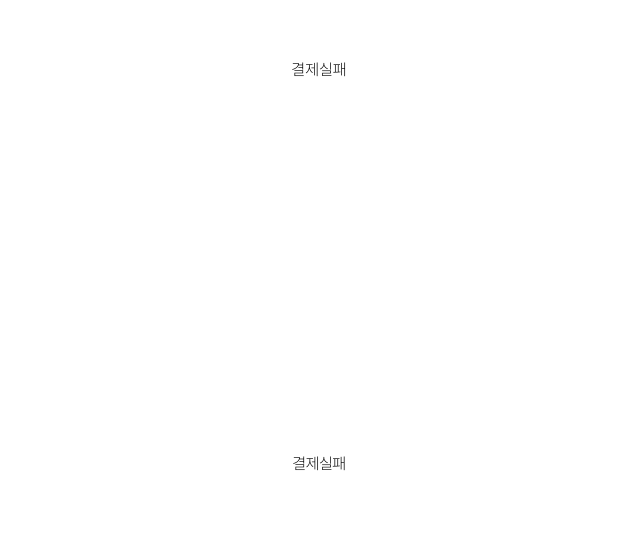
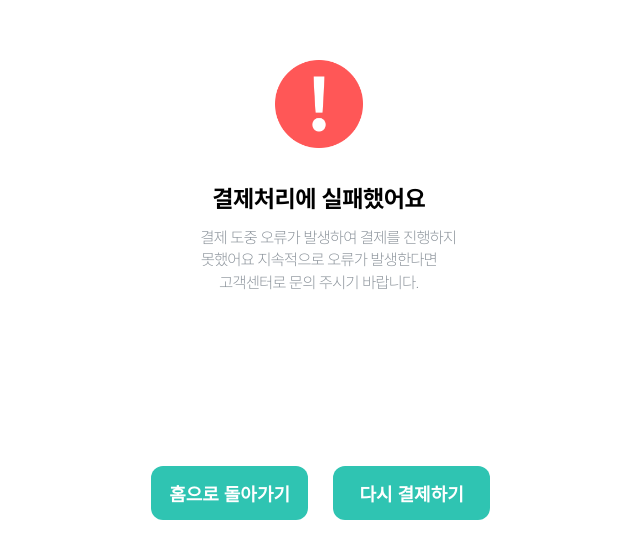
Before and after one commit to WE-ARE-RACCOONS/postgraduate-front, a Next.js app: page /mentoring-apply/done in a window 1280 px wide. Shown: the part 136-694 px from the top of the page, without its empty margins (321-961 px from the left). Built offline with nearby package versions, Linux system fonts and the light colour scheme.

Commit message:
RAC-321 feat:결제 실패 페이지 버튼 제외하고 구현

```diff
--- a/src/app/mentoring-apply/done/page.tsx
+++ b/src/app/mentoring-apply/done/page.tsx
@@ -2,7 +2,8 @@
 import styled from 'styled-components';
 import Image from 'next/image';
 import cState from '../../../../public/cState.png';
-import { MENTORING_DONE_TEXT } from '@/constants/mentoring/done';
+import State from '../../../../public/state.png';
+import { MENTORING_DONE_TEXT, MENTORING_FAIL_TEXT } from '@/constants/mentoring/done';
 import { useRouter } from 'next/navigation';
 import axios from 'axios';
 import {
@@ -65,7 +66,11 @@ function MentoringApplyDonePage() {
             <div id="mentoring-done-msg">{MENTORING_DONE_TEXT.waitingMsg}</div>
           </>
         ) : (
-          <>결제실패</>
+          <>
+           <Image id="check-img" src={State} alt="체크 이미지" />
+            <h2>{MENTORING_FAIL_TEXT.submitDone}</h2>
+            <div id="mentoring-done-msg">{MENTORING_FAIL_TEXT.waitingMsg}</div></>
+
         )}
       </MADContent>
       <MADBtnContainer>
@@ -84,7 +89,24 @@ function MentoringApplyDonePage() {
             </button>
           </>
         ) : (
-          <>결제실패</>
+          <div style={{display:'flex',justifyContent:'space-between',marginLeft:'0.2rem'}}>
+          <button
+              id="mentoring-done-home-btn"
+              onClick={() => {
+                router.push('/');
+              }}
+            >
+              {MENTORING_FAIL_TEXT.viewBtnTextLeft}
+            </button>
+            <button
+              id="mentoring-done-home-btn"
+              onClick={() => {
+                router.push('/');
+              }}
+            >
+              {MENTORING_FAIL_TEXT.viewBtnTextRight}
+            </button>
+            </div>
         )}
       </MADBtnContainer>
     </MADContainer>
@@ -140,6 +162,18 @@ const MADBtnContainer = styled.div`
     font-weight: 700;
     cursor: pointer;
   }
+  #mentoring-done-home-btn{
+    width: 9.8rem;
+    height: 3.375rem;
+    border-radius: 12px;
+    background-color: #2fc4b2;
+    margin-top: 0.75rem;
+    color: #fff;
+    border: none;
+    font-size: 18px;
+    font-weight: 700;
+    cursor: pointer;
+  }
 `;
 
 export default MentoringApplyDonePage;
--- a/src/constants/mentoring/done.ts
+++ b/src/constants/mentoring/done.ts
@@ -4,3 +4,9 @@ export const MENTORING_DONE_TEXT = {
   viewMsg: "신청한 멘토링은 '내 멘토링'에서 확인 가능합니다.",
   viewBtnText: '내 멘토링 보러가기',
 };
+export const MENTORING_FAIL_TEXT = {
+  submitDone: '결제처리에 실패했어요',
+  waitingMsg: `결제 도중 오류가 발생하여 결제를 진행하지\n못했어요 지속적으로 오류가 발생한다면\n고객센터로 문의 주시기 바랍니다.`,
+  viewBtnTextRight: '다시 결제하기',
+  viewBtnTextLeft: '홈으로 돌아가기',
+};
```
